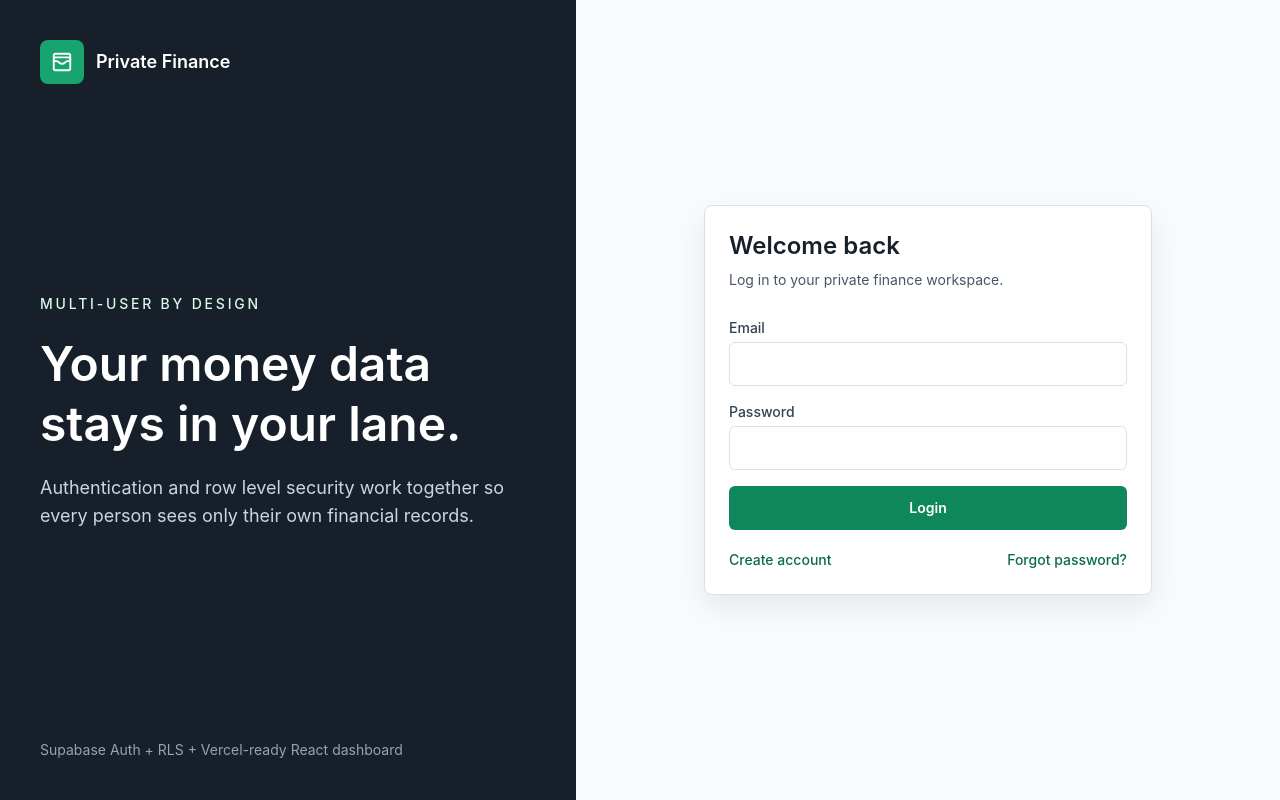
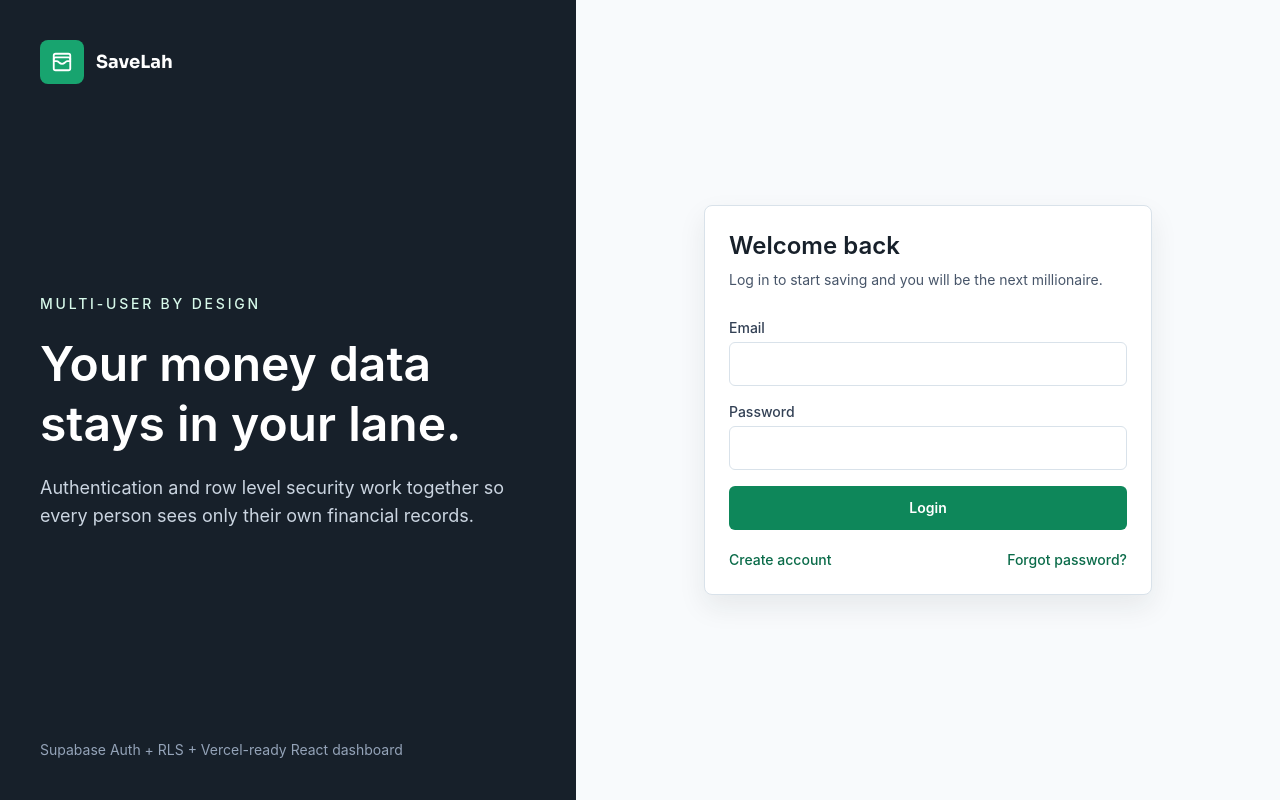
Before and after one commit to siewkw/expense-tracker-dashboard, a React (Vite) app: page /login in a window 1280 px wide. Built offline with nearby package versions, Linux system fonts and the light colour scheme; no server answers.

Commit message:
Update SaveLah login branding

```diff
--- a/src/components/AuthLayout.tsx
+++ b/src/components/AuthLayout.tsx
@@ -4,11 +4,11 @@ export function AuthLayout({ title, subtitle, children }: { title: string; subti
   return (
     <main className="grid min-h-screen bg-slate-50 lg:grid-cols-[0.9fr_1.1fr]">
       <section className="hidden bg-ink p-10 text-white lg:flex lg:flex-col lg:justify-between">
-        <div className="flex items-center gap-3 text-lg font-semibold">
+        <div className="flex items-center gap-3 text-lg">
           <span className="grid h-11 w-11 place-items-center rounded-lg bg-brand-500">
             <WalletCards size={22} />
           </span>
-          Private Finance
+          <span className="app-wordmark">SaveLah</span>
         </div>
         <div className="max-w-lg">
           <p className="text-sm font-medium uppercase tracking-[0.2em] text-brand-100">Multi-user by design</p>
@@ -26,7 +26,7 @@ export function AuthLayout({ title, subtitle, children }: { title: string; subti
               <span className="grid h-10 w-10 place-items-center rounded-lg bg-brand-500 text-white">
                 <WalletCards size={20} />
               </span>
-              <span className="font-semibold">Private Finance</span>
+              <span className="app-wordmark">SaveLah</span>
             </div>
             <h1 className="text-2xl font-semibold text-ink">{title}</h1>
             <p className="mt-2 text-sm text-slate-600">{subtitle}</p>
--- a/src/pages/Login.tsx
+++ b/src/pages/Login.tsx
@@ -24,7 +24,7 @@ export function Login() {
   }
 
   return (
-    <AuthLayout title="Welcome back" subtitle="Log in to your private finance workspace.">
+    <AuthLayout title="Welcome back" subtitle="Log in to start saving and you will be the next millionaire.">
       <form onSubmit={submit} className="space-y-4">
         <Field label="Email">
           <Input type="email" value={email} onChange={(event) => setEmail(event.target.value)} required />
```
